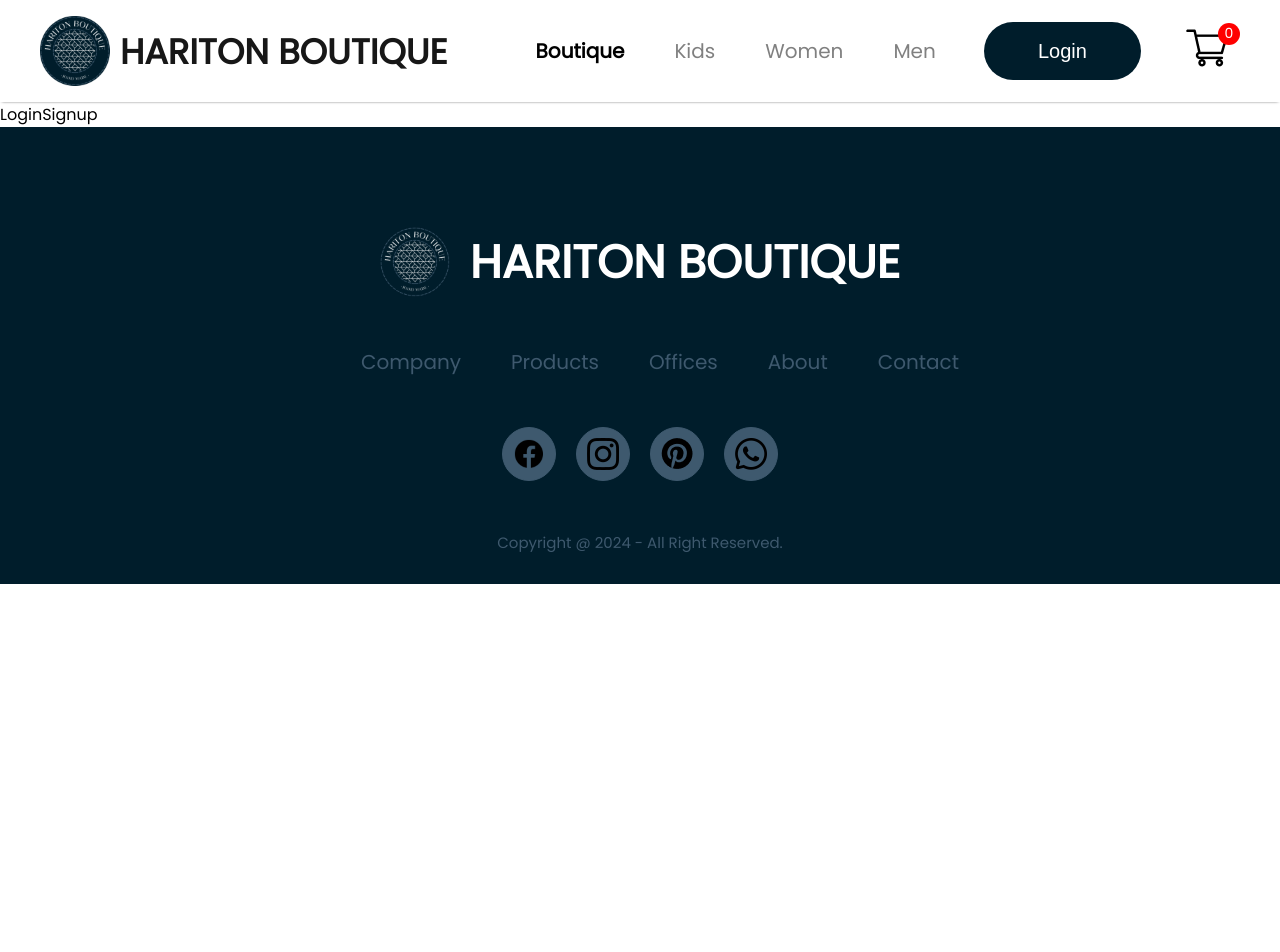
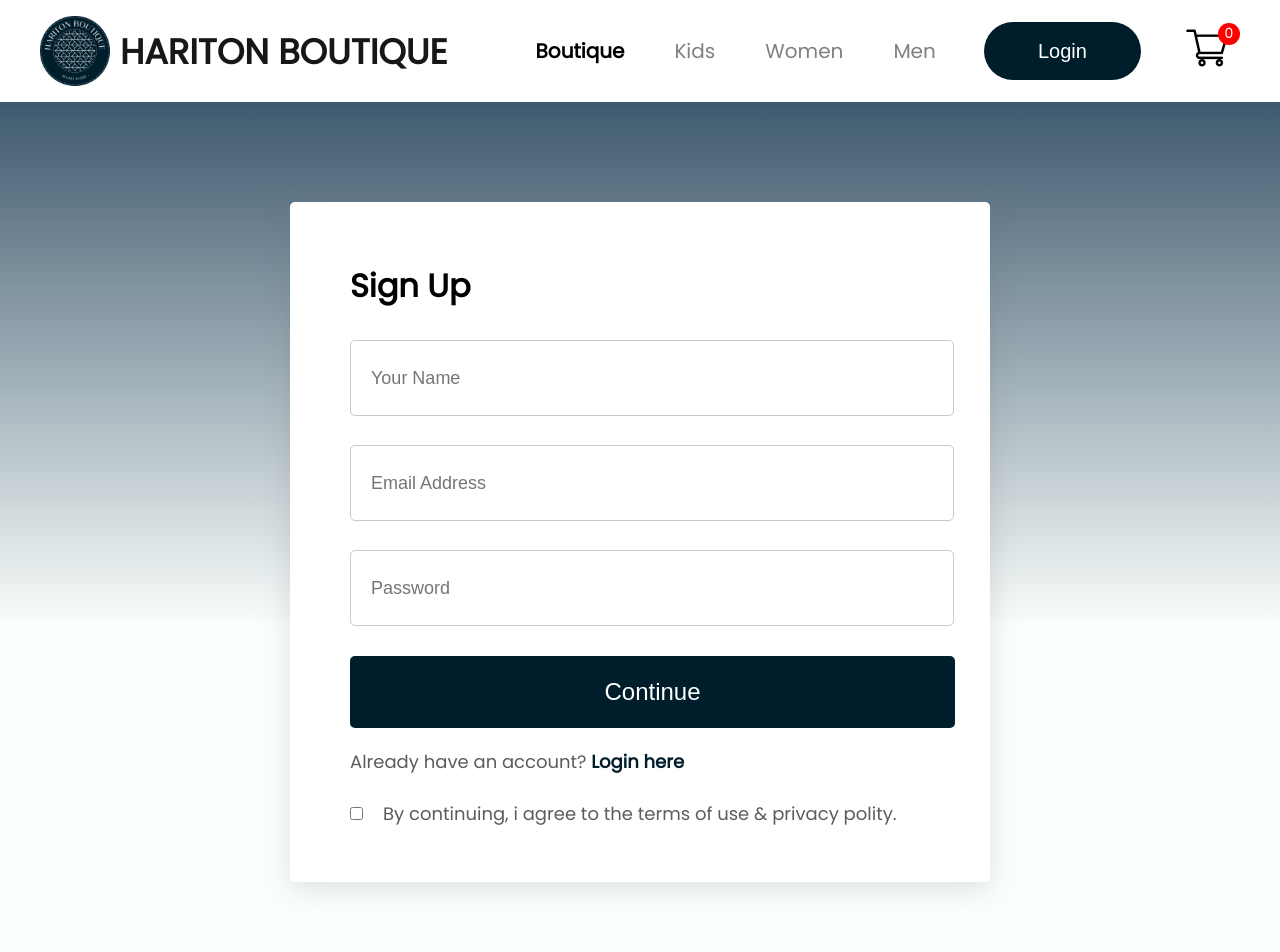
Before and after one commit to HaritonBogdan/E-commerce, a React (Create React App) app in the folder frondend/: page /login in a window 1280 px wide. Shown: the top 952 px of the page. Before the commit the page ends 800 px from the top, so only its background shows below. Built offline with nearby package versions, Linux system fonts and the light colour scheme.

Commit message:
login page

```diff
--- /dev/null
+++ b/frondend/src/Pages/CSS/LoginSignup.module.css
@@ -0,0 +1,91 @@
+.loginsignup {
+  width: 100%;
+  height: 80 vh;
+  background: linear-gradient(180deg, #3e596e 0%, #e1ffea22 60%);
+  padding-top: 100px;
+  padding-bottom: 100px;
+}
+
+.loginsignup-container {
+  width: 580px;
+  height: 600px;
+  background: white;
+  margin: auto;
+  padding: 40px 60px;
+  border-radius: 5px;
+  box-shadow: rgba(100, 100, 111, 0.2) 0px 7px 29px 0px;
+}
+
+.loginsignup-container h1 {
+  margin: 20px 0px;
+}
+
+.loginsignup-fields {
+  display: flex;
+  flex-direction: column;
+  gap: 29px;
+  margin-top: 30px;
+}
+
+.loginsignup-fields input {
+  height: 72px;
+  width: 100%;
+  padding-left: 20px;
+  border: 1px solid #c9c9c9;
+  outline: none;
+  color: #5c5c5c;
+  font-size: 18px;
+  border-radius: 5px;
+}
+
+.loginsignup-fields input:hover {
+  box-shadow: #001d2b 0px 1px 4px, #3e596e 0px 0px 0px 1px;
+}
+
+.loginsignup-fields input:focus {
+  box-shadow: #001d2b 0px 1px 4px, #3e596e 0px 0px 0px 2px;
+}
+
+.loginsignup-container button {
+  width: 605px;
+  height: 72px;
+  color: white;
+  background: #001d2b;
+  margin-top: 30px;
+  border: none;
+  font-size: 24px;
+  font-weight: 500;
+  border-radius: 5px;
+  cursor: pointer;
+}
+
+.loginsignup-container button:hover {
+  background: #3e596e;
+}
+
+.loginsignup-login {
+  margin-top: 20px;
+  color: #5c5c5c;
+  font-size: 18px;
+  font-weight: 500;
+}
+
+.loginsignup-login span {
+  color: #001d2b;
+  font-weight: 600;
+  cursor: pointer;
+}
+
+.loginsignup-agree {
+  display: flex;
+  align-items: center;
+  margin-top: 25px;
+  gap: 20px;
+  color: #5c5c5c;
+  font-size: 18px;
+  font-weight: 500;
+}
+
+.loginsignup-agree input {
+  cursor: pointer;
+}
--- a/frondend/src/Pages/CSS/ShopCategory.module.css
+++ b/frondend/src/Pages/CSS/ShopCategory.module.css
@@ -0,0 +1,44 @@
+.shopcategory-banner {
+  display: block;
+  margin: 30px auto;
+  width: 82%;
+}
+
+.shopcategory-indexSort {
+  display: flex;
+  margin: 0px 170px;
+  justify-content: space-between;
+  align-items: center;
+  cursor: pointer;
+}
+
+.shopcategory-sort {
+  padding: 10px 20px;
+  border-radius: 40px;
+  border: 1px solid #888;
+}
+
+.shopcategory-indexSort span {
+  font-weight: 600;
+}
+
+.shopcategory-products {
+  margin: 20px 170px;
+  display: grid;
+  grid-template-columns: 1fr 1fr 1fr 1fr;
+  row-gap: 80px;
+}
+
+.shopcategory-loadmore {
+  display: flex;
+  justify-content: center;
+  align-items: center;
+  margin: 150px auto;
+  width: 233px;
+  height: 69px;
+  border-radius: 75px;
+  background: #ededed;
+  color: #787878;
+  font-size: 18px;
+  font-weight: 500;
+}
--- a/frondend/src/Pages/LoginSignup.jsx
+++ b/frondend/src/Pages/LoginSignup.jsx
@@ -1,7 +1,27 @@
 import React from "react";
+import classes from "./CSS/LoginSignup.module.css";
 
 const LoginSignup = () => {
-  return <div>LoginSignup</div>;
+  return (
+    <div className={classes.loginsignup}>
+      <div className={classes["loginsignup-container"]}>
+        <h1>Sign Up</h1>
+        <div className={classes["loginsignup-fields"]}>
+          <input type="text" placeholder="Your Name" />
+          <input type="email" placeholder="Email Address" />
+          <input type="password" placeholder="Password" />
+        </div>
+        <button>Continue</button>
+        <p className={classes["loginsignup-login"]}>
+          Already have an account? <span>Login here</span>
+        </p>
+        <div className={classes["loginsignup-agree"]}>
+          <input type="checkbox" name="" id="" />
+          <p>By continuing, i agree to the terms of use & privacy polity.</p>
+        </div>
+      </div>
+    </div>
+  );
 };
 
 export default LoginSignup;
--- a/frondend/src/Pages/ShopCategory.jsx
+++ b/frondend/src/Pages/ShopCategory.jsx
@@ -8,7 +8,11 @@ const ShopCategory = (props) => {
   const { all_product } = useContext(ShopContext);
   return (
     <div className={classes["shop-category"]}>
-      <img src={props.banner} alt="banner" />
+      <img
+        className={classes["shopcategory-banner"]}
+        src={props.banner}
+        alt="banner"
+      />
       <div className={classes["shopcategory-indexSort"]}>
         <p>
           <span>Showing 1-12</span> out of 36 products
@@ -35,6 +39,7 @@ const ShopCategory = (props) => {
           }
         })}
       </div>
+      <div className={classes["shopcategory-loadmore"]}>Explore More</div>
     </div>
   );
 };
```
